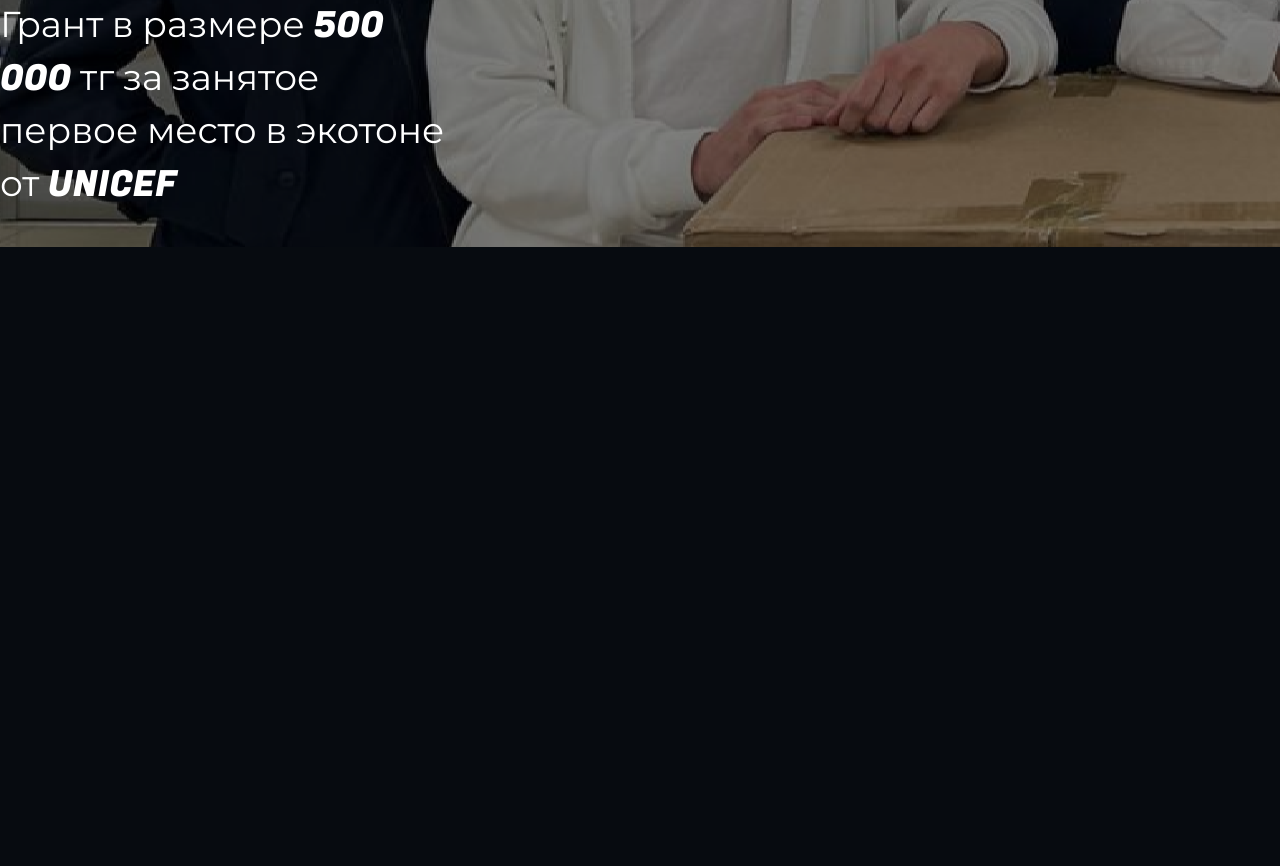
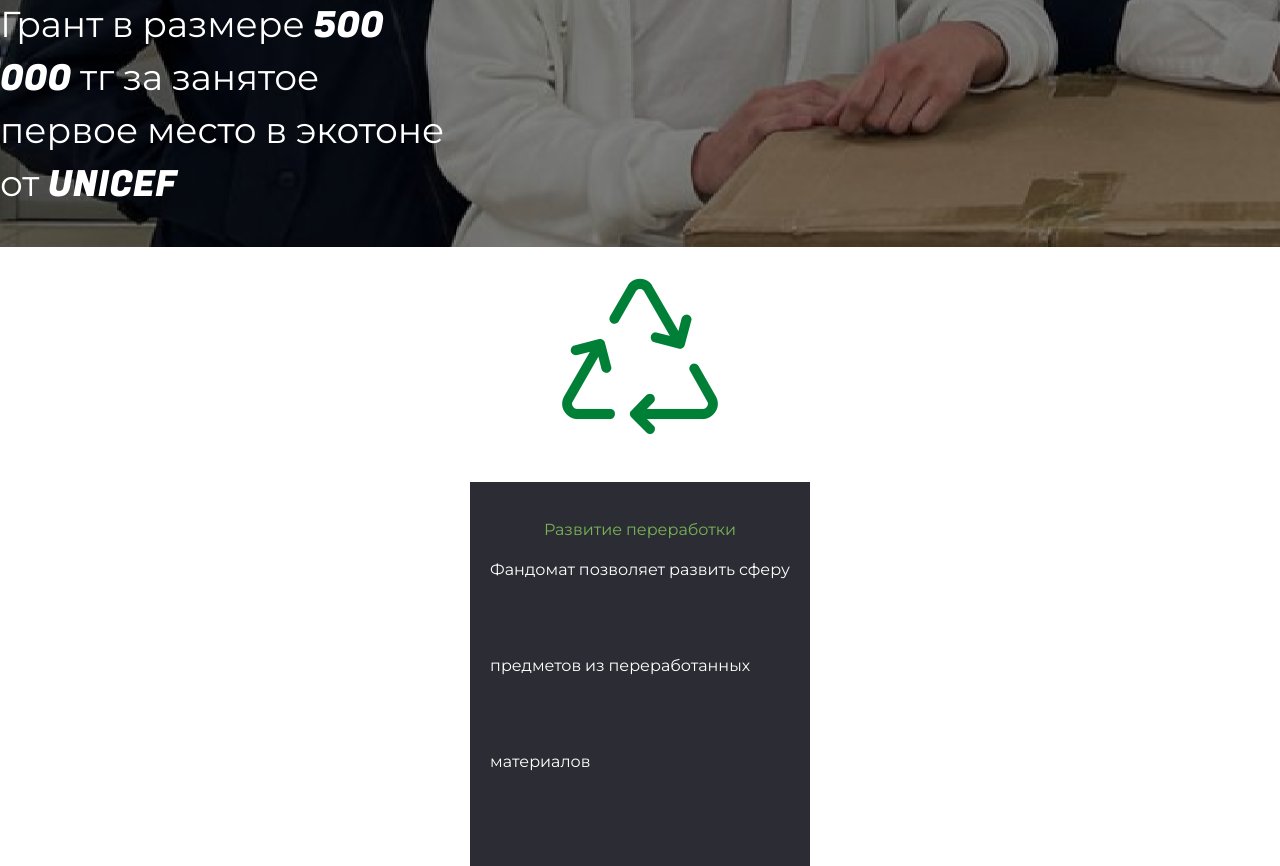
Before and after one commit to Ge5pi/fondomat, a Flask app: page / in a window 1280 px wide. Shown: the part 784-1650 px from the top of the page. Before the commit the page ends 1031 px from the top, so only its background shows below. Run offline with Flask 3, Linux system fonts and the light colour scheme.

Commit message:
14 04 2023

```diff
--- a/static/main.css
+++ b/static/main.css
@@ -127,3 +127,32 @@
     width: 35%;
     justify-self: start;
 }
+.principles{
+    background-repeat: no-repeat;
+    width: 100%;
+    height: fit-content;
+    display: flex;
+    justify-content: center;
+    align-items: center;
+    flex-direction: column;
+    font-family: "Fugaz One", "montserrat", sans-serif;
+    color: #fff;
+
+}
+.blocks2 {
+    background-color: #2C2D34;
+    padding: 20px;
+}
+
+.thirdblock {
+    color: #77B255;
+    text-align: center;
+}
+
+.fourthblock {
+    color: white;
+    line-height: 1.5;
+    height: 6em;
+    overflow: hidden;
+    margin: 0;
+}
--- a/templates/main.html
+++ b/templates/main.html
@@ -11,6 +11,7 @@
 <link rel="preconnect" href="https://fonts.gstatic.com" crossorigin>
 <link href="https://fonts.googleapis.com/css2?family=Fugaz+One&display=swap" rel="stylesheet">
 <link href="https://fonts.googleapis.com/css2?family=Fugaz+One&family=Montserrat:ital,wght@0,100..900;1,100..900&display=swap" rel="stylesheet">
+<link href="https://cdn.jsdelivr.net/npm/bootstrap-icons/font/bootstrap-icons.css" rel="stylesheet">
 </head>
 <body>
     <div class="nav">
@@ -39,6 +40,13 @@
         <div class="blocks"><p class="firstblock">Участие в финале хакатона innoventure challenge</p>
         <p class="secondblock">Грант в размере 500 000 тг за занятое первое место в экотоне от UNICEF</p></div>
     </div>
+<div class="image2"><div class="principles" id="principles">
+    <span id="boot-icon" class="bi bi-recycle" style="font-size: 10rem; color: rgb(0, 128, 55);"></span>
+    <div class="blocks2"><p class="thirdblock">Развитие переработки</p>
+    <p class="fourthblock">Фандомат позволяет развить сферу</p>
+    <p class="fourthblock">предметов из переработанных</p>
+    <p class="fourthblock">материалов</p>
+    </div>
 </div>
 </div>
 
```
Also changed, not shown: static/imgs/principles.png (added).
